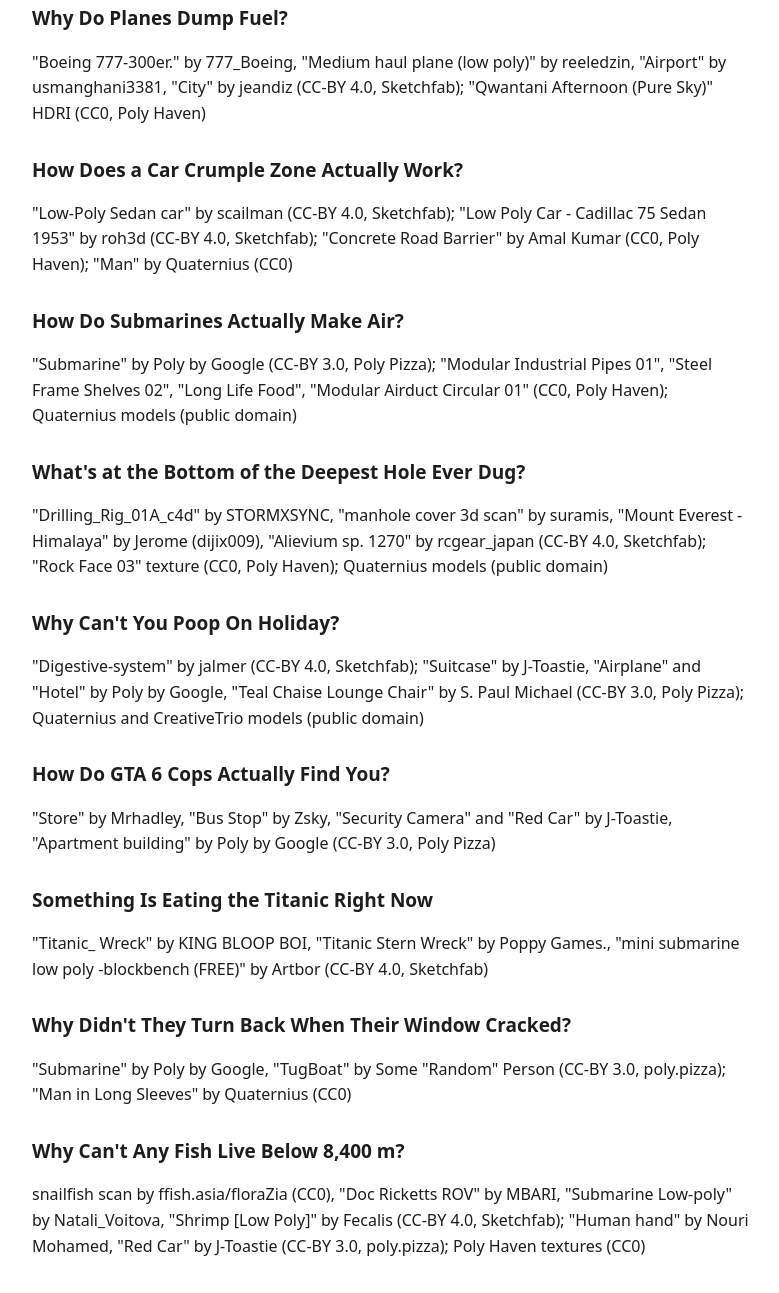
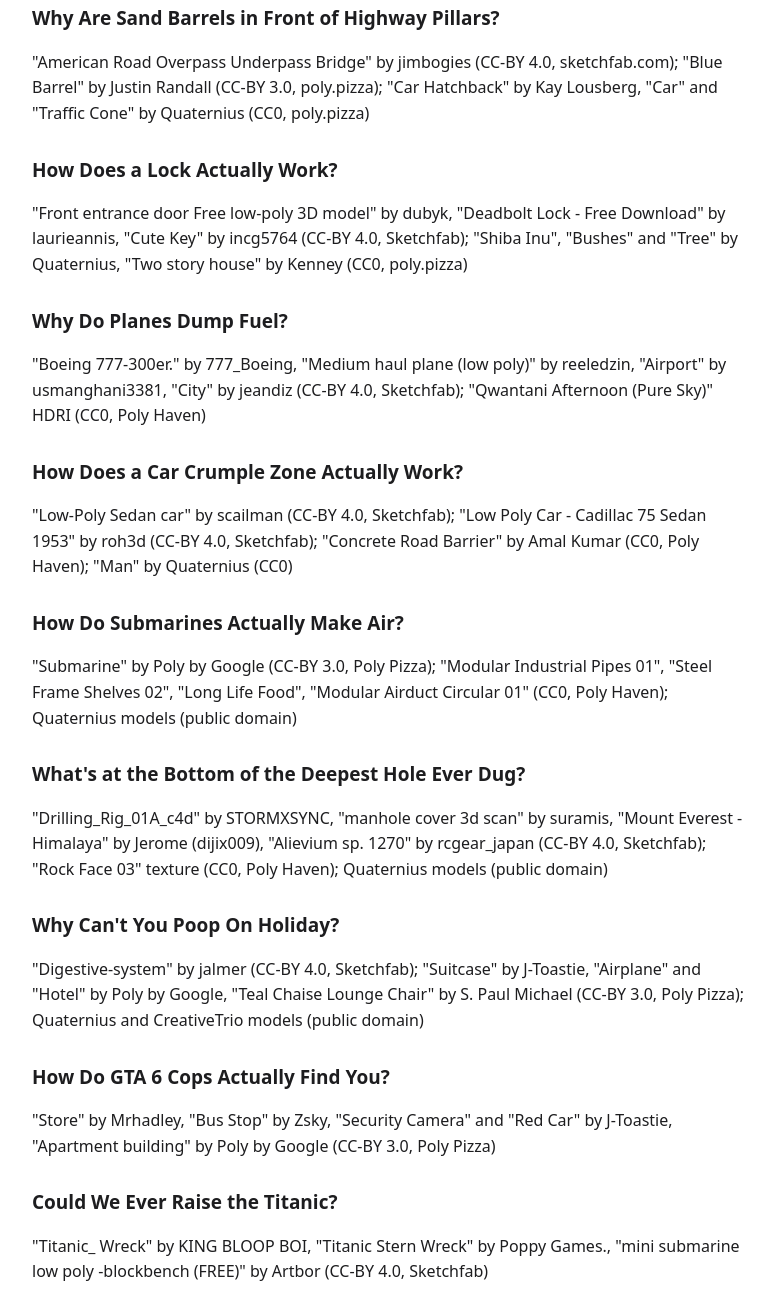
Before and after one commit to tinyripplestories-ux/tinyripplestories-ux.github.io, a plain HTML site: page credits.html in a window 1280 px wide. Shown: the part 205-1498 px from the top of the page, without its empty margins (248-1027 px from the left). Drawn offline with Linux system fonts and the light colour scheme.

Commit message:
credits: add reels 97, 98, 101

```diff
--- a/credits.html
+++ b/credits.html
@@ -1,11 +1,14 @@
 <!doctype html><html lang="en"><head><meta charset="utf-8"><meta name="viewport" content="width=device-width,initial-scale=1"><title>3D Model Credits</title><link rel="stylesheet" href="style.css"></head><body>
 <h1>3D model credits</h1><p>TinyRipple Studio videos use free 3D models, textures and HDRIs. CC-BY models are credited below by video, as their licences ask. CC0 and public-domain assets (Poly Haven, Quaternius and others) need no credit but are listed where we noted them. Thank you to every artist.</p>
+<h2>Why Are Sand Barrels in Front of Highway Pillars?</h2><p>&quot;American Road Overpass Underpass Bridge&quot; by jimbogies (CC-BY 4.0, sketchfab.com); &quot;Blue Barrel&quot; by Justin Randall (CC-BY 3.0, poly.pizza); &quot;Car Hatchback&quot; by Kay Lousberg, &quot;Car&quot; and &quot;Traffic Cone&quot; by Quaternius (CC0, poly.pizza)</p>
+<h2>How Does a Lock Actually Work?</h2><p>&quot;Front entrance door Free low-poly 3D model&quot; by dubyk, &quot;Deadbolt Lock - Free Download&quot; by laurieannis, &quot;Cute Key&quot; by incg5764 (CC-BY 4.0, Sketchfab); &quot;Shiba Inu&quot;, &quot;Bushes&quot; and &quot;Tree&quot; by Quaternius, &quot;Two story house&quot; by Kenney (CC0, poly.pizza)</p>
 <h2>Why Do Planes Dump Fuel?</h2><p>&quot;Boeing 777-300er.&quot; by 777_Boeing, &quot;Medium haul plane (low poly)&quot; by reeledzin, &quot;Airport&quot; by usmanghani3381, &quot;City&quot; by jeandiz (CC-BY 4.0, Sketchfab); &quot;Qwantani Afternoon (Pure Sky)&quot; HDRI (CC0, Poly Haven)</p>
 <h2>How Does a Car Crumple Zone Actually Work?</h2><p>&quot;Low-Poly Sedan car&quot; by scailman (CC-BY 4.0, Sketchfab); &quot;Low Poly Car - Cadillac 75 Sedan 1953&quot; by roh3d (CC-BY 4.0, Sketchfab); &quot;Concrete Road Barrier&quot; by Amal Kumar (CC0, Poly Haven); &quot;Man&quot; by Quaternius (CC0)</p>
 <h2>How Do Submarines Actually Make Air?</h2><p>&quot;Submarine&quot; by Poly by Google (CC-BY 3.0, Poly Pizza); &quot;Modular Industrial Pipes 01&quot;, &quot;Steel Frame Shelves 02&quot;, &quot;Long Life Food&quot;, &quot;Modular Airduct Circular 01&quot; (CC0, Poly Haven); Quaternius models (public domain)</p>
 <h2>What&#x27;s at the Bottom of the Deepest Hole Ever Dug?</h2><p>&quot;Drilling_Rig_01A_c4d&quot; by STORMXSYNC, &quot;manhole cover 3d scan&quot; by suramis, &quot;Mount Everest - Himalaya&quot; by Jerome (dijix009), &quot;Alievium sp. 1270&quot; by rcgear_japan (CC-BY 4.0, Sketchfab); &quot;Rock Face 03&quot; texture (CC0, Poly Haven); Quaternius models (public domain)</p>
 <h2>Why Can&#x27;t You Poop On Holiday?</h2><p>&quot;Digestive-system&quot; by jalmer (CC-BY 4.0, Sketchfab); &quot;Suitcase&quot; by J-Toastie, &quot;Airplane&quot; and &quot;Hotel&quot; by Poly by Google, &quot;Teal Chaise Lounge Chair&quot; by S. Paul Michael (CC-BY 3.0, Poly Pizza); Quaternius and CreativeTrio models (public domain)</p>
 <h2>How Do GTA 6 Cops Actually Find You?</h2><p>&quot;Store&quot; by Mrhadley, &quot;Bus Stop&quot; by Zsky, &quot;Security Camera&quot; and &quot;Red Car&quot; by J-Toastie, &quot;Apartment building&quot; by Poly by Google (CC-BY 3.0, Poly Pizza)</p>
+<h2>Could We Ever Raise the Titanic?</h2><p>&quot;Titanic_ Wreck&quot; by KING BLOOP BOI, &quot;Titanic Stern Wreck&quot; by Poppy Games., &quot;mini submarine low poly -blockbench (FREE)&quot; by Artbor (CC-BY 4.0, Sketchfab)</p>
 <h2>Something Is Eating the Titanic Right Now</h2><p>&quot;Titanic_ Wreck&quot; by KING BLOOP BOI, &quot;Titanic Stern Wreck&quot; by Poppy Games., &quot;mini submarine low poly -blockbench (FREE)&quot; by Artbor (CC-BY 4.0, Sketchfab)</p>
 <h2>Why Didn&#x27;t They Turn Back When Their Window Cracked?</h2><p>&quot;Submarine&quot; by Poly by Google, &quot;TugBoat&quot; by Some &quot;Random&quot; Person (CC-BY 3.0, poly.pizza); &quot;Man in Long Sleeves&quot; by Quaternius (CC0)</p>
 <h2>Why Can&#x27;t Any Fish Live Below 8,400 m?</h2><p>snailfish scan by ffish.asia/floraZia (CC0), &quot;Doc Ricketts ROV&quot; by MBARI, &quot;Submarine Low-poly&quot; by Natali_Voitova, &quot;Shrimp [Low Poly]&quot; by Fecalis (CC-BY 4.0, Sketchfab); &quot;Human hand&quot; by Nouri Mohamed, &quot;Red Car&quot; by J-Toastie (CC-BY 3.0, poly.pizza); Poly Haven textures (CC0)</p>
@@ -29,4 +32,5 @@
 <h2>Why Do Hippos Sweat Red?</h2><p>&quot;Hippopotamus&quot; by Poly by Google, CC-BY 3.0 (poly.pizza/m/4HNi8dZMdZa)</p>
 <h2>How Do Fish Survive Where Submarines Get Crushed?</h2><p>&quot;CC0 Tanaka&#x27;s Snailfish, Liparis tanakai&quot; by ffish.asia / floraZia.com (CC0); &quot;Mariana Snailfish&quot; by fishguy, &quot;Doc Ricketts ROV&quot; by MBARI, &quot;Submarine Low-poly&quot; by Natali_Voitova, &quot;Low Poly Fish - Seabass&quot; by Sibience, &quot;Soda can&quot; by Fridge (all CC-BY 4.0, sketchfab.com); textures and scans &quot;Coast Sand 01&quot;, &quot;Coast Rocks 05&quot;, &quot;Rock Moss Set 02&quot; by Poly Haven (CC0)</p>
 <h2>Where Does Poop Go on the Space Station?</h2><p>&quot;International Space Station&quot;, &quot;Astronaut&quot;, &quot;Toilet&quot;, &quot;Satellite&quot; by Poly by Google, CC-BY 3.0 (poly.pizza)</p>
+<h2>The Submarine That Sank With Lunch Inside</h2><p>&quot;Boat&quot;, &quot;Thermos&quot; and &quot;Mug&quot; by Poly by Google (CC-BY 3.0); &quot;Microscope&quot; by Colonel Cthulu; &quot;Blocks Lab Equipment&quot; by Don Carson; &quot;Lab Equipment&quot; by matt bower; &quot;Apple&quot; by jeremy (CC-BY, poly.pizza); &quot;Man&quot; and &quot;Swordfish&quot; by Quaternius, &quot;Sandwich&quot; by Kenney (CC0)</p>
 <footer>Contact: tinyripplestories@gmail.com · <a href="index.html">Home</a></footer></body></html>
```
